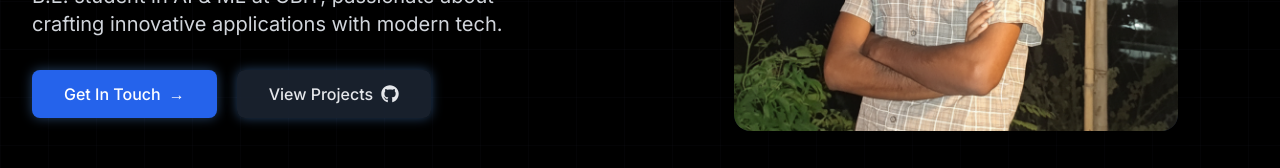
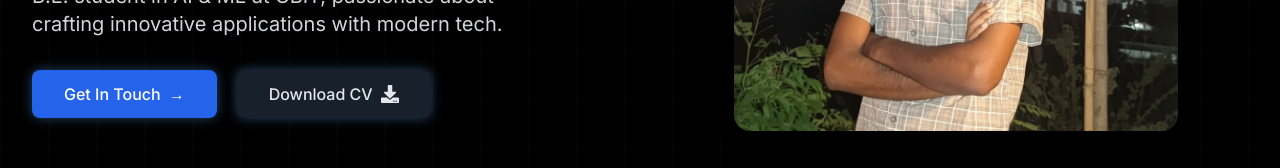
Before and after one commit to jeevan8184/MyPortfolio, a Next.js app: page / in a window 1280 px wide. Shown: the part 527-695 px from the top of the page. Built offline with nearby package versions, Linux system fonts and the light colour scheme.

Commit message:
first commit

```diff
--- a/app/(root)/page.tsx
+++ b/app/(root)/page.tsx
@@ -9,6 +9,7 @@ import Courses from "./courses/page";
 import ContactMe from "./contactme/page";
 import Footer from "@/components/related/Footer";
 import { FaGithub } from "react-icons/fa";
+import { FaDownload } from "react-icons/fa";
 import Achievements from "./acheivements/page";
 import Image from "next/image";
 
@@ -126,11 +127,13 @@ export default function HomePage() {
                 Get In Touch <span>→</span>
               </Link>
               <Link
-                href="#projects"
-                className="px-8 py-3 bg-gray-800/80 text-gray-200 rounded-lg font-medium glow-button flex items-center gap-2 text-base"
-              >
-                View Projects <FaGithub className="text-lg" />
-              </Link>
+  href="https://drive.google.com/uc?export=download&id=1PmAoOeczwiCQzg9mbc2SPSFEO5VO5fJH"
+  target="_blank"
+  rel="noopener noreferrer"
+  className="px-8 py-3 bg-gray-800/80 text-gray-200 rounded-lg font-medium glow-button flex items-center gap-2 text-base hover:bg-gray-700 transition-colors duration-300"
+>
+  Download CV <FaDownload className="text-lg" />
+</Link>
             </motion.div>
           </motion.div>
           <motion.div
```
